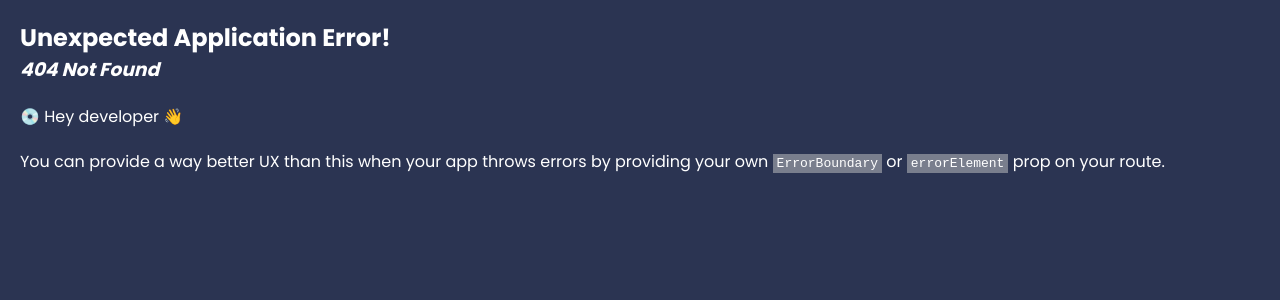
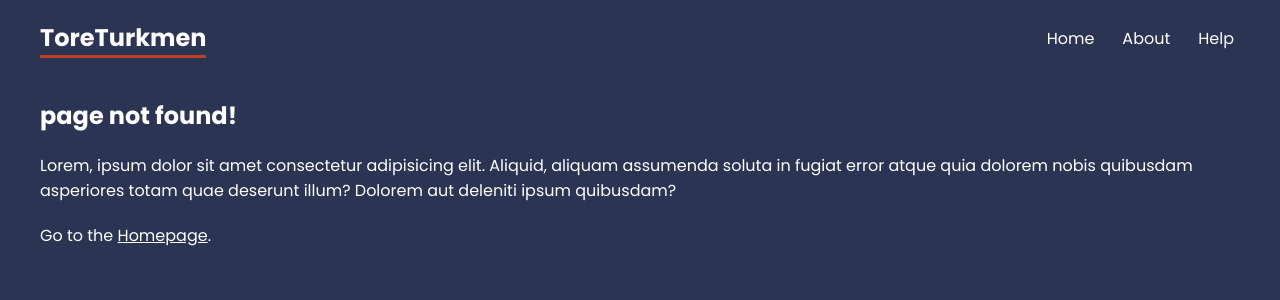
Before and after one commit to ToreTurkmen/React-Blog, a React (Create React App) app: page /careers/1 in a window 1280 px wide. Before the commit this address had no page. Shown: the top 300 px of the page. Built offline with nearby package versions, Linux system fonts and the light colour scheme.

Commit message:
added not found

```diff
--- a/src/App.js
+++ b/src/App.js
@@ -14,6 +14,7 @@ import About from "./pages/About";
 import Contact from "./pages/help/Contact";
 import Faq from "./pages/help/Faq";
 import Home from "./pages/Home";
+import NotFound from "./pages/NotFound";
 
 const router = createBrowserRouter(
   createRoutesFromElements(
@@ -24,6 +25,7 @@ const router = createBrowserRouter(
       <Route path="faq" element={<Faq />}/>
       <Route path="contact" element={<Contact />}/>
     </Route>
+    <Route path="*" element={<NotFound />} />
   </Route>
   )
 )
--- /dev/null
+++ b/src/pages/NotFound.js
@@ -0,0 +1,12 @@
+import React from 'react'
+import { Link } from 'react-router-dom'
+
+export default function NotFound() {
+  return (
+    <div >
+      <h2>page not found!</h2>
+      <p>Lorem, ipsum dolor sit amet consectetur adipisicing elit. Aliquid, aliquam assumenda soluta in fugiat error atque quia dolorem nobis quibusdam asperiores totam quae deserunt illum? Dolorem aut deleniti ipsum quibusdam?</p>
+      <p>Go to the <Link to="/">Homepage</Link>.</p>
+    </div>
+  )
+}
```
